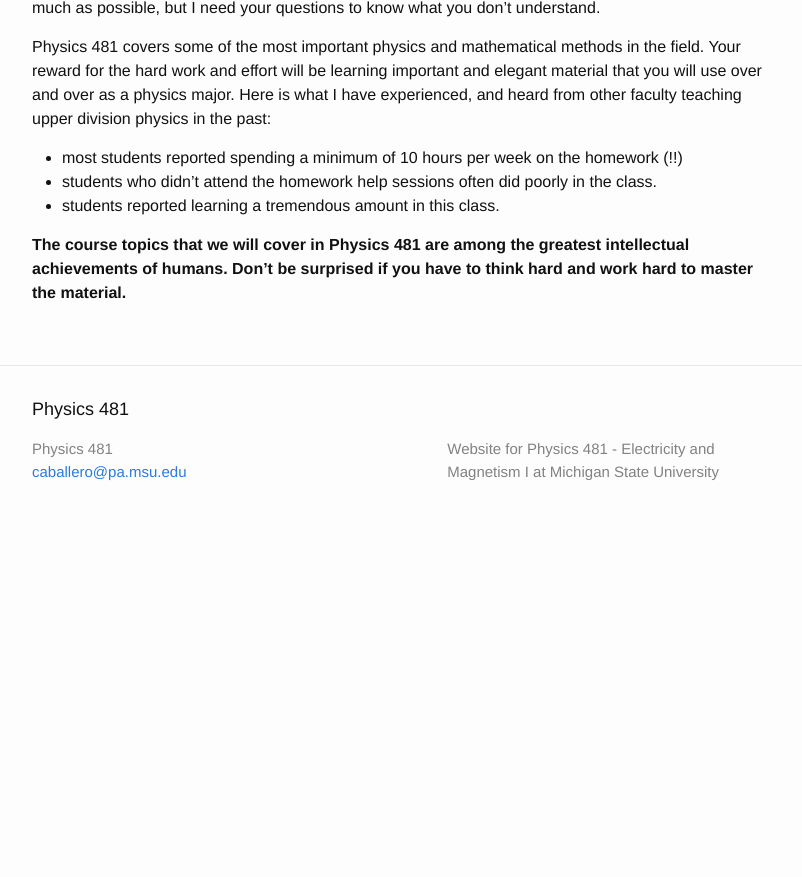
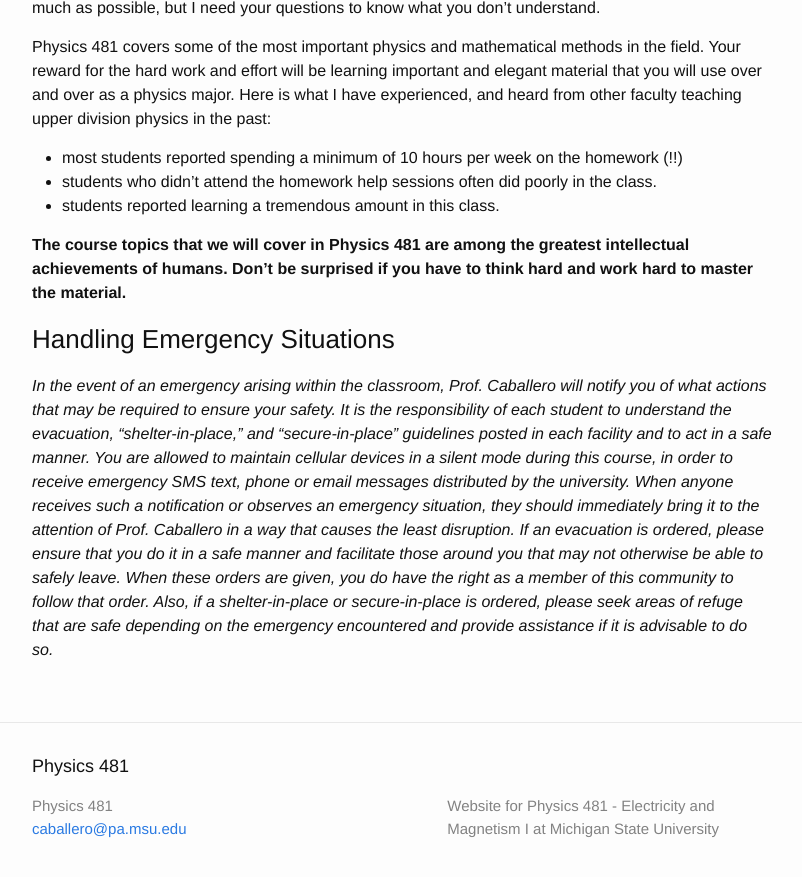
Before and after one commit to dannycab/phy481msu, a Jekyll site: the page built from syllabus.md, in a window 1280 px wide and 900 px high, scrolled down 4096 px. Shown: the top 877 px of the window, without its empty margins (238-1040 px from the left). Built offline with Jekyll 4.4.1, drawn with Linux system fonts in a browser that asks for light colours; before the commit the page ends 4639 px from its top, so only the background shows below that.

Commit message:
Updated syllabus to include emergency procedures

```diff
--- a/syllabus.md
+++ b/syllabus.md
@@ -224,3 +224,7 @@ often did poorly in the class.
 **The course topics that we will cover in Physics 481 are among the
 greatest intellectual achievements of humans. Don't be surprised if you
 have to think hard and work hard to master the material.**
+
+### Handling Emergency Situations
+
+*In the event of an emergency arising within the classroom, Prof. Caballero will notify you of what actions that may be required to ensure your safety. It is the responsibility of each student to understand the evacuation, “shelter-in-place,” and “secure-in-place” guidelines posted in each facility and to act in a safe manner. You are allowed to maintain cellular devices in a silent mode during this course, in order to receive emergency SMS text, phone or email messages distributed by the university. When anyone receives such a notification or observes an emergency situation, they should immediately bring it to the attention of Prof. Caballero in a way that causes the least disruption. If an evacuation is ordered, please ensure that you do it in a safe manner and facilitate those around you that may not otherwise be able to safely leave. When these orders are given, you do have the right as a member of this community to follow that order. Also, if a shelter-in-place or secure-in-place is ordered, please seek areas of refuge that are safe depending on the emergency encountered and provide assistance if it is advisable to do so.*
```
